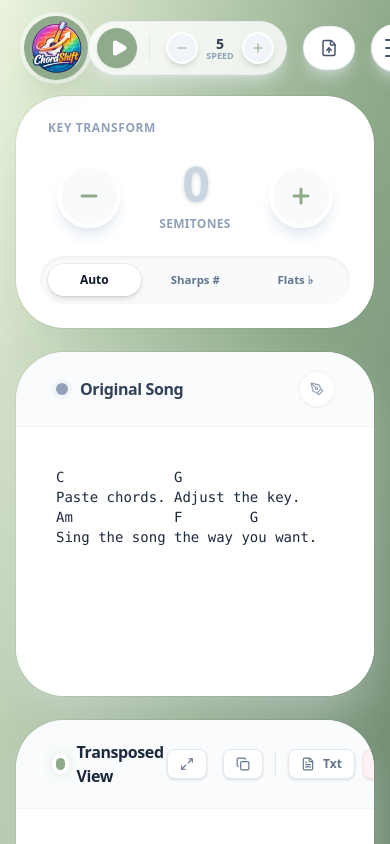
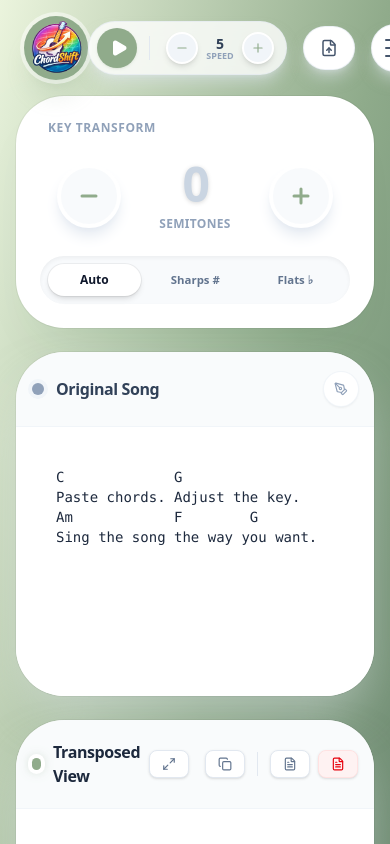
Before and after one commit to gauravrijal/chordshift, a Next.js app: page / in a window 390 px wide. Shown: the top 844 px of the page. Built offline with nearby package versions, Linux system fonts and the light colour scheme.

Commit message:
fix: responsive header layout preventing overflow on mobile

```diff
--- a/src/components/ChordEditor.tsx
+++ b/src/components/ChordEditor.tsx
@@ -13,7 +13,7 @@ export function ChordEditor({ value, onChange, className }: ChordEditorProps) {
     return (
         <div className={cn("flex flex-col h-full bg-white", className)}>
             {/* Fixed Header */}
-            <div className="flex-none flex items-center justify-between px-10 py-5 border-b border-slate-100 bg-slate-50/80">
+            <div className="flex-none flex items-center justify-between px-4 sm:px-6 lg:px-10 py-5 border-b border-slate-100 bg-slate-50/80">
                 <div className="flex items-center gap-3">
                     <div className="h-3 w-3 rounded-full bg-slate-400 ring-4 ring-slate-100" />
                     <label className="text-base font-bold text-slate-700 tracking-tight">Original Song</label>
--- a/src/components/PreviewPanel.tsx
+++ b/src/components/PreviewPanel.tsx
@@ -135,7 +135,7 @@ export function PreviewPanel({ content, className, isScrolling, scrollSpeed, isE
     return (
         <div className={cn("flex flex-col h-full bg-white", className)}>
             {/* Fixed Header */}
-            <div className="flex-none flex items-center justify-between px-10 py-5 border-b border-slate-100 bg-slate-50/80">
+            <div className="flex-none flex items-center justify-between px-4 sm:px-6 lg:px-10 py-5 border-b border-slate-100 bg-slate-50/80">
                 <div className="flex items-center gap-3">
                     <div className="h-3 w-3 rounded-full bg-[#90AB8B] shadow-[0_0_12px_rgba(144,171,139,0.8)] ring-4 ring-white" />
                     <label className="text-base font-bold text-slate-800 tracking-tight">Transposed View</label>
@@ -168,7 +168,7 @@ export function PreviewPanel({ content, className, isScrolling, scrollSpeed, isE
                         className="flex items-center gap-2 px-3 py-1.5 text-xs font-bold rounded-lg bg-white border border-slate-200 shadow-sm hover:shadow-md hover:border-[#90AB8B] hover:text-[#90AB8B] transition-all text-slate-500"
                         title="Download as TXT"
                     >
-                        <FileText size={14} /> <span>Txt</span>
+                        <FileText size={14} /> <span className="hidden sm:inline">Txt</span>
                     </button>
 
                     <button
@@ -176,7 +176,7 @@ export function PreviewPanel({ content, className, isScrolling, scrollSpeed, isE
                         className="flex items-center gap-2 px-3 py-1.5 text-xs font-bold rounded-lg bg-red-50 border border-red-100 shadow-sm hover:shadow-md hover:border-red-300 hover:text-red-700 transition-all text-red-600"
                         title="Download as PDF"
                     >
-                        <FileText size={14} /> <span>PDF</span>
+                        <FileText size={14} /> <span className="hidden sm:inline">PDF</span>
                     </button>
                 </div>
             </div>
```
